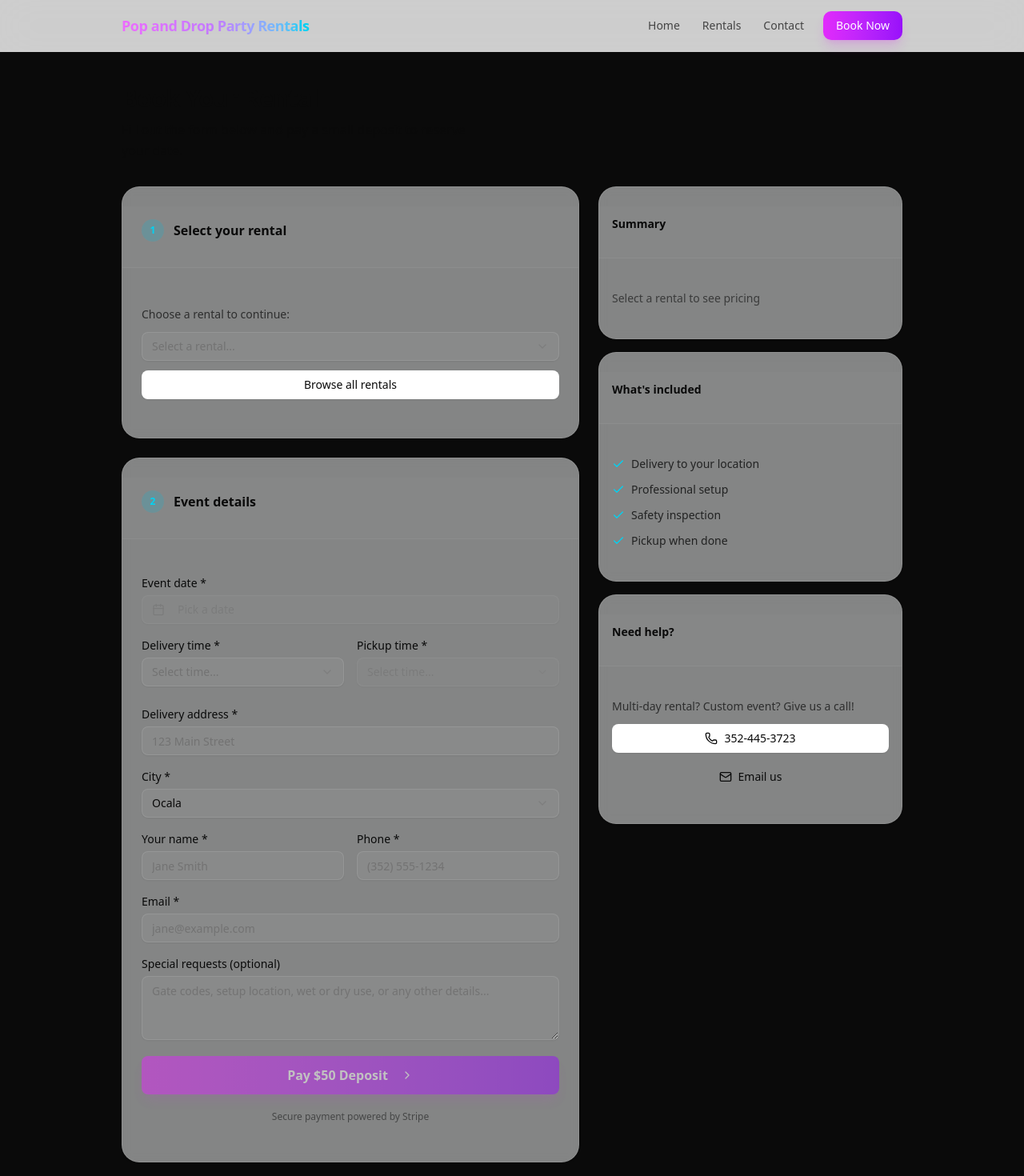
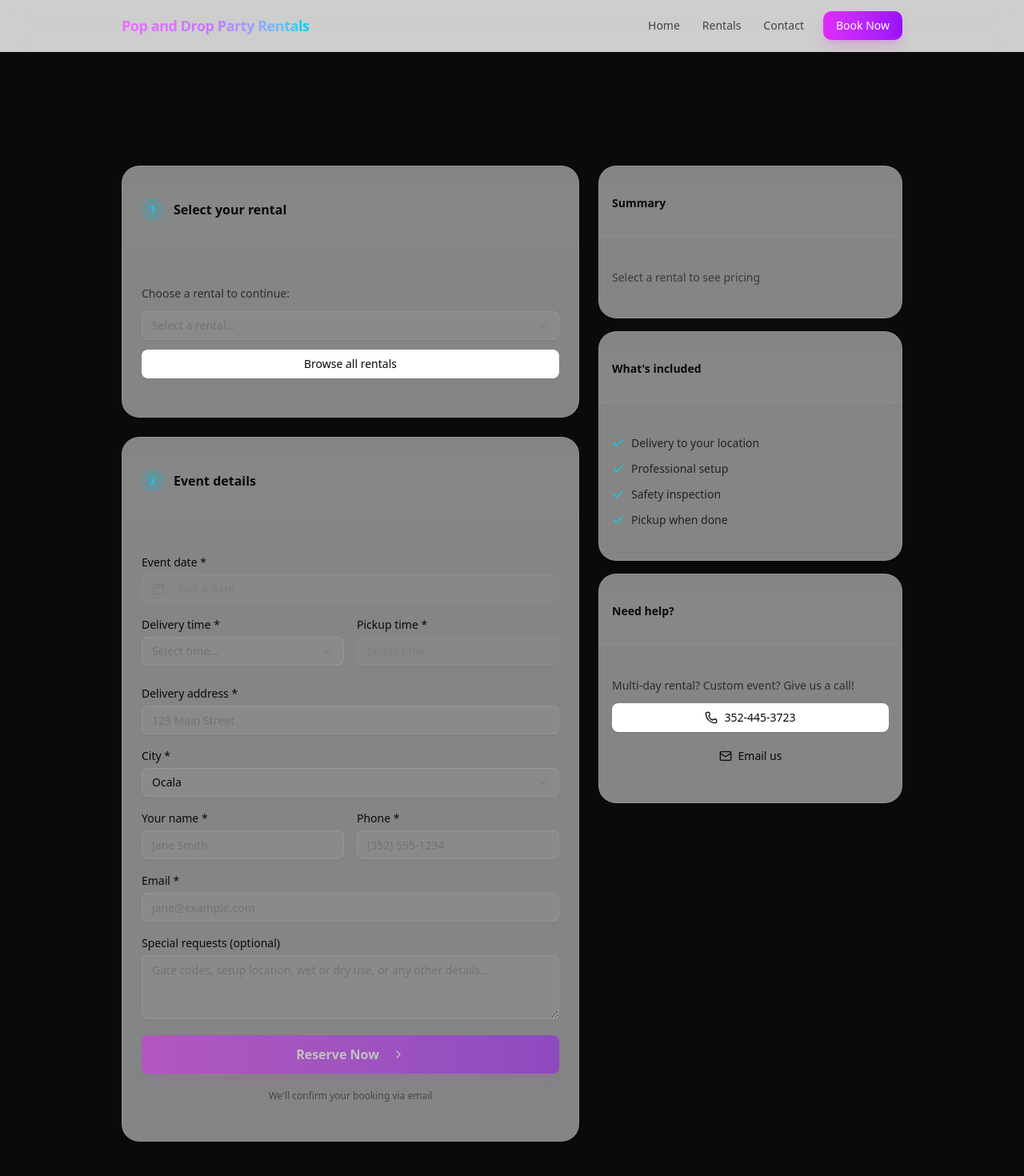
Before and after one commit to DBnexlify/popndrop, a Next.js app: page /bookings in a window 1280 px wide. Shown: the top 1470 px of the page at 80% size. Built offline with nearby package versions, Linux system fonts and the light colour scheme.

Commit message:
Fix booking flow, Android scroll, restore Apple nav style

```diff
--- a/app/bookings/page.tsx
+++ b/app/bookings/page.tsx
@@ -200,8 +200,10 @@ function BookingForm() {
         return;
       }
 
-      // Redirect to Stripe Checkout
-      if (data.checkoutUrl) {
+      // Redirect to success page (or Stripe checkout when enabled)
+      if (data.redirectUrl) {
+        router.push(data.redirectUrl);
+      } else if (data.checkoutUrl) {
         window.location.href = data.checkoutUrl;
       }
     } catch (error) {
@@ -700,18 +702,18 @@ function BookingForm() {
                 {isSubmitting ? (
                   <span className="flex items-center gap-2">
                     <Loader2 className="h-4 w-4 animate-spin" />
-                    Processing...
+                    Submitting...
                   </span>
                 ) : (
                   <>
-                    Pay ${DEPOSIT_AMOUNT} Deposit
+                    Reserve Now
                     <ChevronRight className="ml-2 h-5 w-5" />
                   </>
                 )}
               </Button>
 
               <p className="text-center text-xs text-foreground/50">
-                Secure payment powered by Stripe
+                We&apos;ll confirm your booking via email
               </p>
             </form>
           </CardContent>
@@ -782,14 +784,14 @@ function BookingForm() {
                     </div>
 
                     <div className="flex justify-between">
-                      <span className="font-medium">Deposit due today</span>
+                      <span className="font-medium">Total</span>
                       <span className="text-lg font-semibold text-cyan-400">
-                        ${DEPOSIT_AMOUNT}
+                        ${selectedOption.price}
                       </span>
                     </div>
 
                     <p className="text-xs text-foreground/60">
-                      Balance of ${balance} due on delivery
+                      Payment due on delivery
                     </p>
                   </>
                 )}
@@ -849,7 +851,7 @@ function BookingForm() {
             </Button>
             <Button asChild variant="ghost" className="w-full">
               <a
-                href="mailto:bookings@popndroprentals.com"
+                href="mailto:bookings@popanddroprentals.com"
                 className="flex items-center gap-2"
               >
                 <Mail className="h-4 w-4" />
@@ -882,7 +884,7 @@ export default function BookingsPage() {
           Book Your Rental
         </h1>
         <p className="max-w-md text-sm leading-relaxed text-foreground/70 sm:text-base">
-          Fill out the form below and pay a small deposit to reserve your date.
+          Fill out the form below to reserve your date.
         </p>
       </div>
 
```
